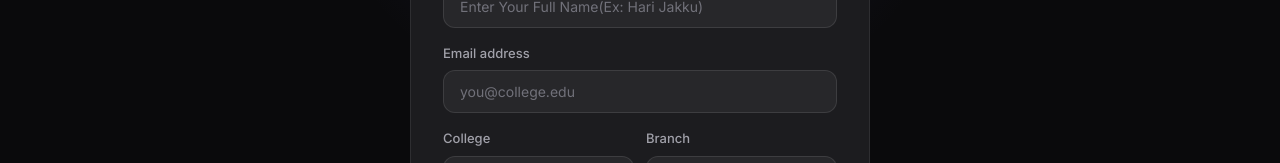
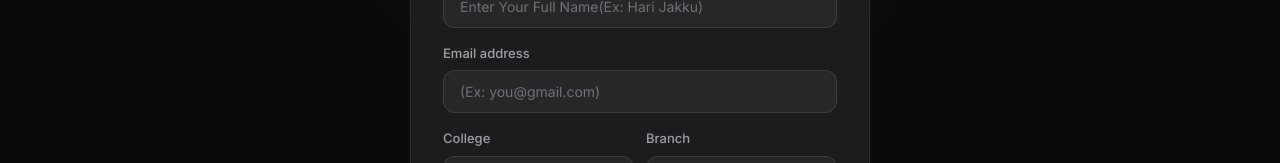
Before and after one commit to HariJakku/Resume2Role, a Next.js app: page /register in a window 1280 px wide. Shown: the part 364-527 px from the top of the page. Built offline with nearby package versions, Linux system fonts and the light colour scheme; no server answers.

Commit message:
trigger new deployment

```diff
--- a/src/app/(auth)/register/page.tsx
+++ b/src/app/(auth)/register/page.tsx
@@ -137,7 +137,7 @@ export default function RegisterPage() {
                 </div>
                 <div style={{ marginBottom: 16 }}>
                   <label style={{ display: "block", fontSize: 13, fontWeight: 500, color: "#a1a1aa", marginBottom: 7 }}>Email address</label>
-                  <input className="input" type="email" placeholder="you@college.edu" value={form.email} onChange={set("email")} required />
+                  <input className="input" type="email" placeholder="(Ex: you@gmail.com)" value={form.email} onChange={set("email")} required />
                 </div>
                 <div style={{ display: "grid", gridTemplateColumns: "1fr 1fr", gap: 12, marginBottom: 16 }}>
                   <div>
```
